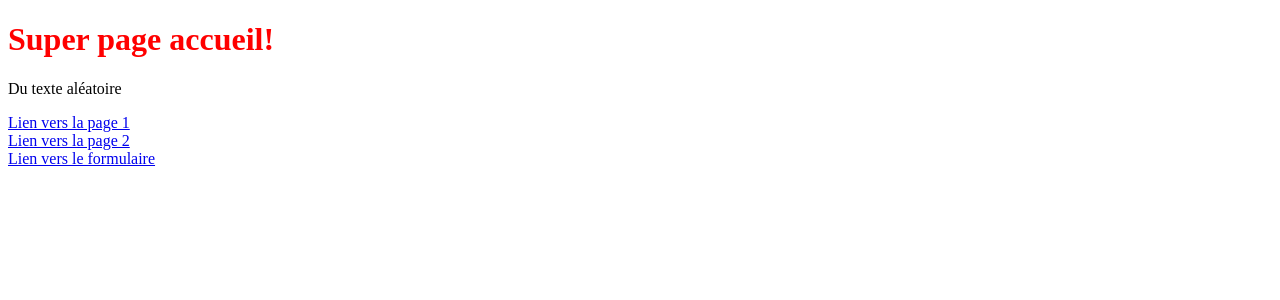
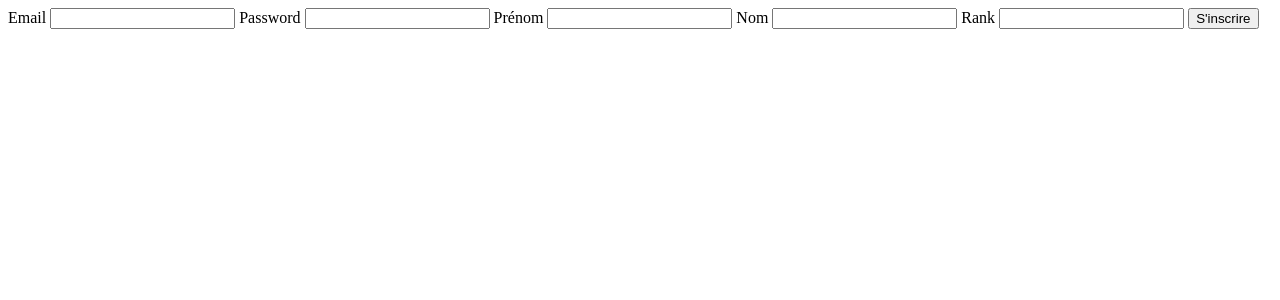
Before and after one commit to NivRemy/PHP_MVC_EXERCICE, a PHP site: page /index.php?signin=1 in a window 1280 px wide. Shown: the top 300 px of the page. Run offline with PHP 8.4, Linux system fonts and the light colour scheme.

Commit message:
rn/ajout du formulaire d inscription

```diff
--- a/controller/frontend.php
+++ b/controller/frontend.php
@@ -29,9 +29,9 @@ function checkLogin($email,$password){
 	$user = getUser($email);
 	var_dump($user);
 	if(password_verify($password, $user['password'])){
-		require 'view/loginResultView.php';
 		$_SESSION['mail']= $email;
 		$_SESSION['password']= $password;
+		require 'view/loginResultView.php';
 	} else {
 		echo 'Mauvais login';
 		require 'view/loginView.php';
@@ -46,3 +46,18 @@ function displayUserPage(){
 	$password = $_SESSION['password'];
 	require 'view/loginResultView.php';
 }
+
+function displaySigninForm(){
+	require 'view/SigninFormView.php';
+}
+
+function signin($email,$password,$fName,$lName,$rank){
+	if(getUser($email)){
+		echo 'Utilisateur déjà existant';
+	}
+	else{
+		addUser($email,$password,$fName,$lName,$rank);
+	}
+
+	displayMenu();
+}
--- a/index.php
+++ b/index.php
@@ -5,6 +5,10 @@ require 'controller/frontend.php';
 
 if(isset($_GET['page'])){
 	displayPage($_GET['page']);
+}else if(isset($_GET['signin'])){
+	displaySigninForm();
+}else if(isset($_POST['signinEmail']) && isset($_POST['signinFName']) && isset($_POST['signinEmail']) && isset($_POST['signinPassword'])){
+	signin($_POST['signinEmail'],$_POST['signinPassword'],$_POST['signinFName'],$_POST['signinLName'],$_POST['rank']);
 } else if (isset($_SESSION['mail'])){
 	displayUserPage();
 }else if(isset($_POST['email']) && isset($_POST['password'])){
--- a/model/frontend.php
+++ b/model/frontend.php
@@ -4,12 +4,13 @@ function connect() {
 	try {
 
 		$bdd = new PDO('mysql:host=localhost;dbname=go_games;charset=utf8', 'root', '');
+		return $bdd;
 	}
 	catch (Exception $e) {
 
 		die('Erreur : ' . $e->getMessage());
 	}
-	return $bdd;
+
 }
 
 function getUser($email){
@@ -23,3 +24,16 @@ function getUser($email){
 	return $request->fetch(PDO::FETCH_ASSOC);
 
 }
+
+function addUser($email,$password,$fName,$lName,$rank){
+	$bdd = connect();
+
+	$request = $bdd->prepare('INSERT INTO players VALUES (NULL,:email,:password,:last_name,:first_name,:rank)');
+
+	$request->bindValue(':email',htmlentities($email));
+	$request->bindValue(':password',password_hash($password,PASSWORD_DEFAULT));
+	$request->bindValue(':last_name',htmlentities($lName));
+	$request->bindValue(':first_name',htmlentities($fName));
+	$request->bindValue(':rank',htmlentities($rank));
+	$request->execute();
+}
--- /dev/null
+++ b/view/SigninFormView.php
@@ -0,0 +1,24 @@
+<?php
+$title = "Signin";
+
+ob_start();
+
+?>
+<form action="index.php" method="post">
+	<label for="email">Email</label>
+	<input type="text" name="signinEmail" required>
+	<label for="password">Password</label>
+	<input type="password" name="signinPassword" required>
+	<label for="signinFName">Prénom</label>
+	<input type="text" name="signinFName" required>
+	<label for="signinLName">Nom</label>
+	<input type="text" name="signinLName" required>
+	<label for="rank">Rank</label>
+	<input type="text" name="rank" required>
+	<button type="submit">S'inscrire</button>
+</form>
+
+<?php
+$content = ob_get_clean();
+
+require 'view/template.php';
--- a/view/menuView.php
+++ b/view/menuView.php
@@ -11,6 +11,8 @@ ob_start();
 <a href="index.php?page=2">Lien vers la page 2</a>
 <br>
 <a href="index.php?login=1">Lien vers le formulaire</a>
+<br>
+<a href="index.php?signin=1">Créer un compte</a>
 <?php
 $content = ob_get_clean();
 
```
